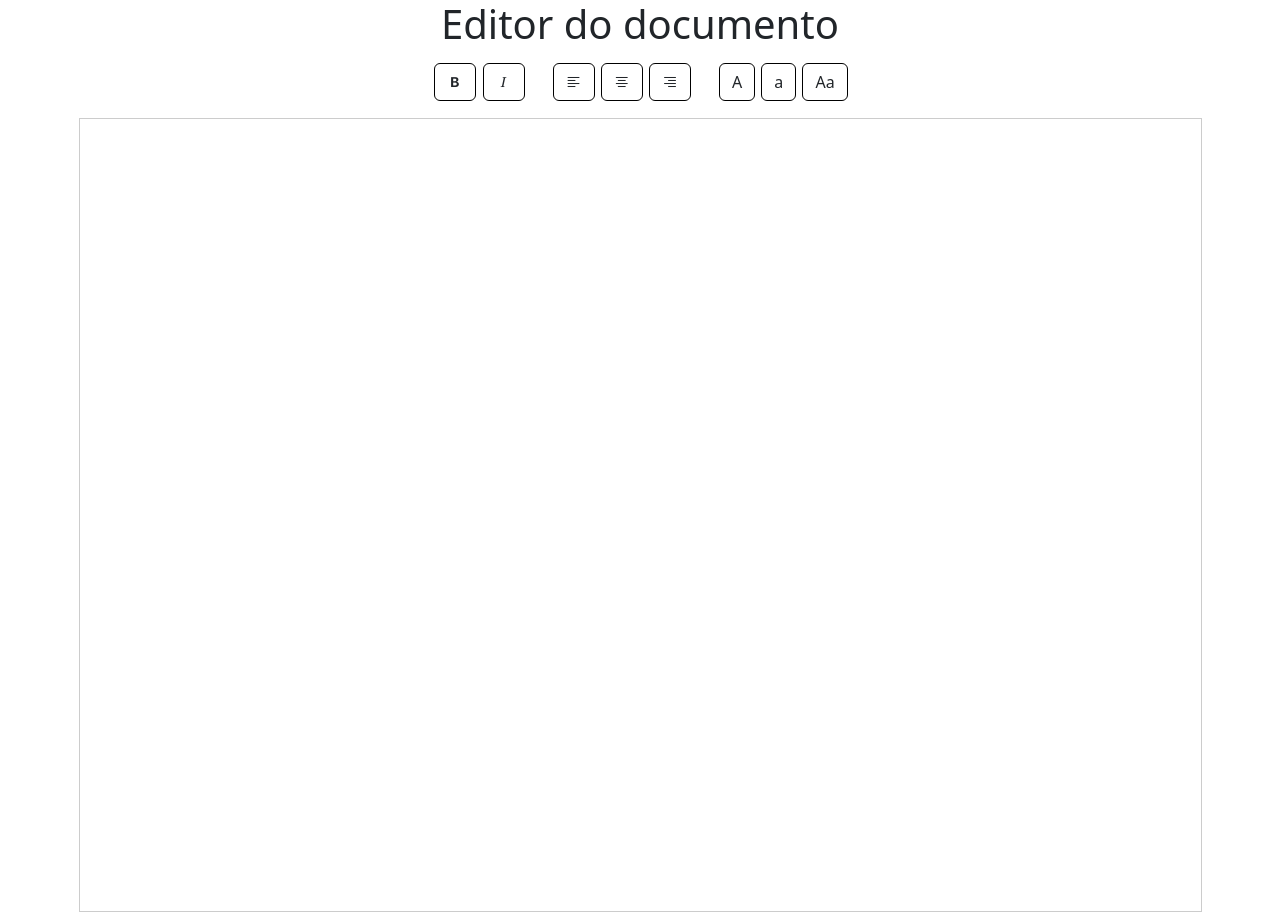
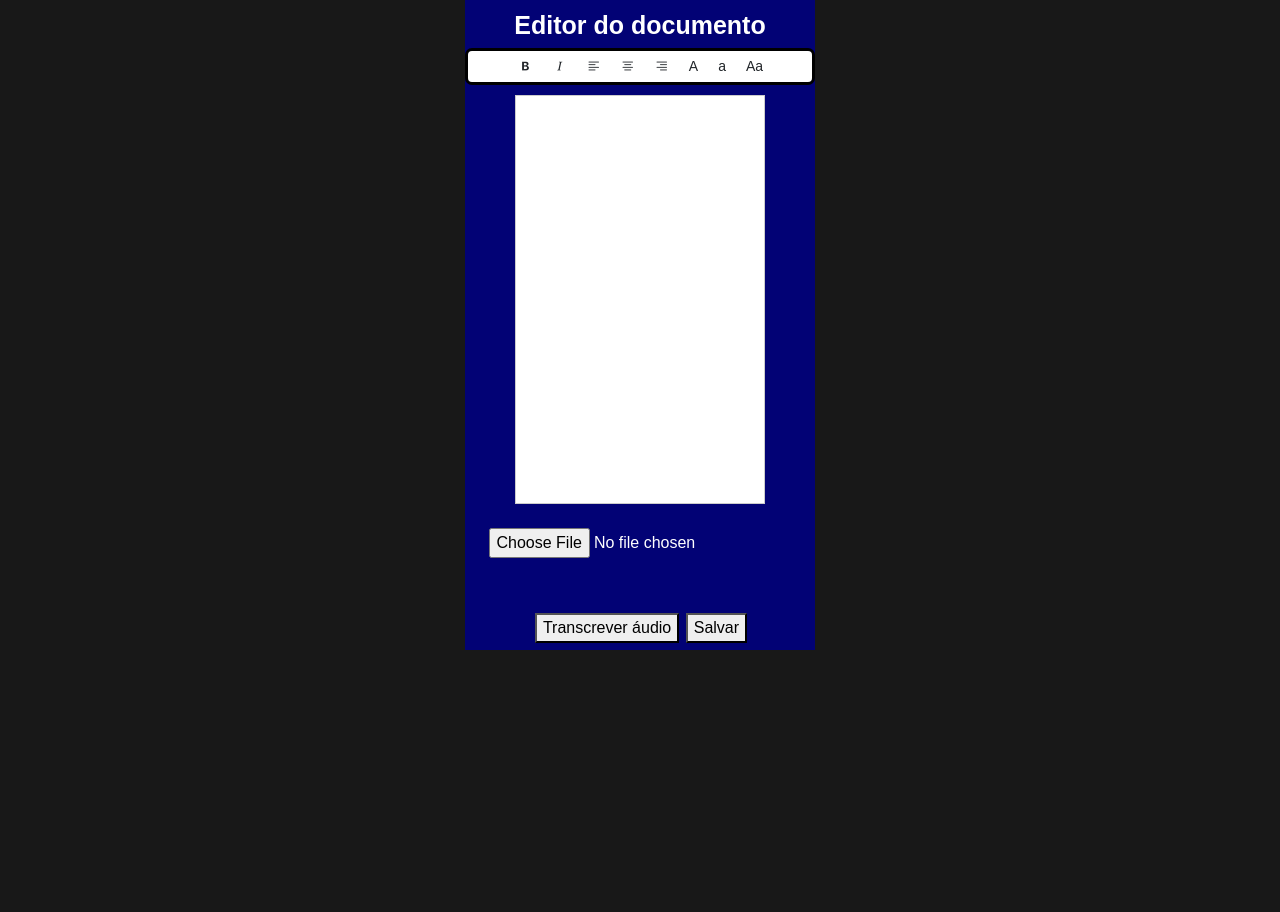
Before and after one commit to andre-jnr/PCMV-MELL, a website: page editor-doc.html in a window 1280 px wide. Shown: the top 912 px of the page. After the commit the page ends 800 px from the top, so only its background shows below. Drawn offline with nearby package versions, Linux system fonts and the light colour scheme.

Commit message:
intregação entre páginas

```diff
--- a/editor-doc.html
+++ b/editor-doc.html
@@ -21,50 +21,50 @@
     />
     <style>
       body {
+        width: 100%;
+        height: 100%;
+        font-family: Arial, Helvetica, sans-serif;
+        background-color: rgba(0, 0, 0, 0.904);
+        color: #fff;
         display: flex;
         flex-direction: column;
         justify-content: center;
         align-items: center;
       }
 
+      main {
+        height: 650px;
+        width: 350px;
+        background-color: #000080e6;
+        display: flex;
+        flex-direction: column;
+        justify-content: center;
+        align-items: center;
+      }
+
+      h1 {
+        padding-top: 10px;
+        font-size: 25px;
+        font-weight: 700;
+      }
+
       #botoes {
         display: flex;
         justify-content: center;
         align-items: center;
+        background-color: #fff;
         border-color: black;
+        border-style: solid;
         border-radius: 7px;
         margin-bottom: 10px;
       }
 
-      #negrito,
-      #italico {
-        border-style: solid;
-        border-color: black;
-      }
-
-      #esquerda,
-      #centro,
-      #direita {
-        border-style: solid;
-        border-color: black;
-      }
-
-      #maiusculo,
-      #minusculo,
-      #pri-maiusculo {
-        border-style: solid;
-        border-color: black;
-      }
-
-      .active {
-        background-color: yellow;
-        font-weight: bold;
-      }
-
       #editor {
-        height: 794px;
-        width: 1123px;
-        font-size: 12pt;
+        height: 550px;
+        width: 250px;
+        color: black;
+        background-color: #fff;
+        font-size: 8pt;
         max-height: 794px;
         overflow: auto;
         border: 1px solid #ccc;
@@ -77,46 +77,37 @@
     <title>MELL</title>
   </head>
   <body>
+    <main>
       <div class="container d-flex justify-content-center">
         <h1>Editor do documento</h1>
       </div>
       <div class="container d-flex justify-contente-center" id="botoes">
-      <div class="btn" id="fonte">
-        <button class="btn" id="negrito" onclick="negrito()">
-          <i class="bi bi-type-bold"></i>
+        <button class="btn btn-sm" id="negrito" onclick="negrito()">
+          <i class="bi bi-type-bold fa-xs"></i>
         </button>
-        <button class="btn" id="italico" onclick="italico()">
-          <i class="bi bi-type-italic"></i>
+        <button class="btn btn-sm" id="italico" onclick="italico()">
+          <i class="bi bi-type-italic fs-xs"></i>
         </button>
-      </div>
-
-      <div class="btn" id="alinhmentos">
-        <button class="btn" id="esquerda" onclick="left()">
-          <i class="bi bi-text-left"></i>
+        <button class="btn btn-sm" id="esquerda" onclick="left()">
+          <i class="bi bi-text-left fs-xs"></i>
         </button>
-
-        <button class="btn" id="centro" onclick="center()">
-          <i class="bi bi-text-center"></i>
+        <button class="btn btn-sm" id="centro" onclick="center()">
+          <i class="bi bi-text-center fs-xs"></i>
         </button>
-
-        <button class="btn" id="direita" onclick="right()">
-          <i class="bi bi-text-right"></i>
+        <button class="btn btn-sm" id="direita" onclick="right()">
+          <i class="bi bi-text-right fs-xs"></i>
         </button>
-      </div>
-
-      <div class="btn" id="transformar">
-        <button class="btn" id="maiusculo" onclick="maiusculo()">A</button>
-
-        <button class="btn" id="minusculo" onclick="minuscula()">a</button>
-
-        <button class="btn" id="pri-maiusculo" onclick="capitalizar()">
+        <button class="btn btn-sm" id="maiusculo" onclick="maiusculo()">
+          A
+        </button>
+        <button class="btn btn-sm" id="minusculo" onclick="minuscula()">
+          a
+        </button>
+        <button class="btn btn-sm" id="pri-maiusculo" onclick="capitalizar()">
           Aa
         </button>
       </div>
-    </div>
-
       <!-- editor -->
-
       <div class="fala" id="editor" contenteditable="true"></div>
       <br />
       <input type="file" id="file_input" />
@@ -128,5 +119,6 @@
         <button id="salvar">Salvar</button>
       </div>
       <script src="editor-doc.js"></script>
+    </main>
   </body>
 </html>
--- a/login.css
+++ b/login.css
@@ -62,7 +62,7 @@ input{
 }
 
 
-#botao{
+#entrar{
     display: inline-block;
     letter-spacing: 1px;
     color: white;
@@ -70,6 +70,7 @@ input{
     text-decoration: none;
     background-color: #000080e6;
     border-radius: 5px;
+    height: 40px;
     width: 40%;
     padding: 9px;
     margin-top: 15px;
@@ -77,7 +78,7 @@ input{
 
 }
 
-#botao:hover{
+#entrar:hover{
     color: white;
     background-color: #0101aae6;
 }
```
Also changed, not shown: cadastro.html (+20 -17 lines), index.html (+16 -15 lines), login.html (+6 -1 lines), login.js (+24 -19 lines). Lines whose indentation alone changed are shown as unchanged.
